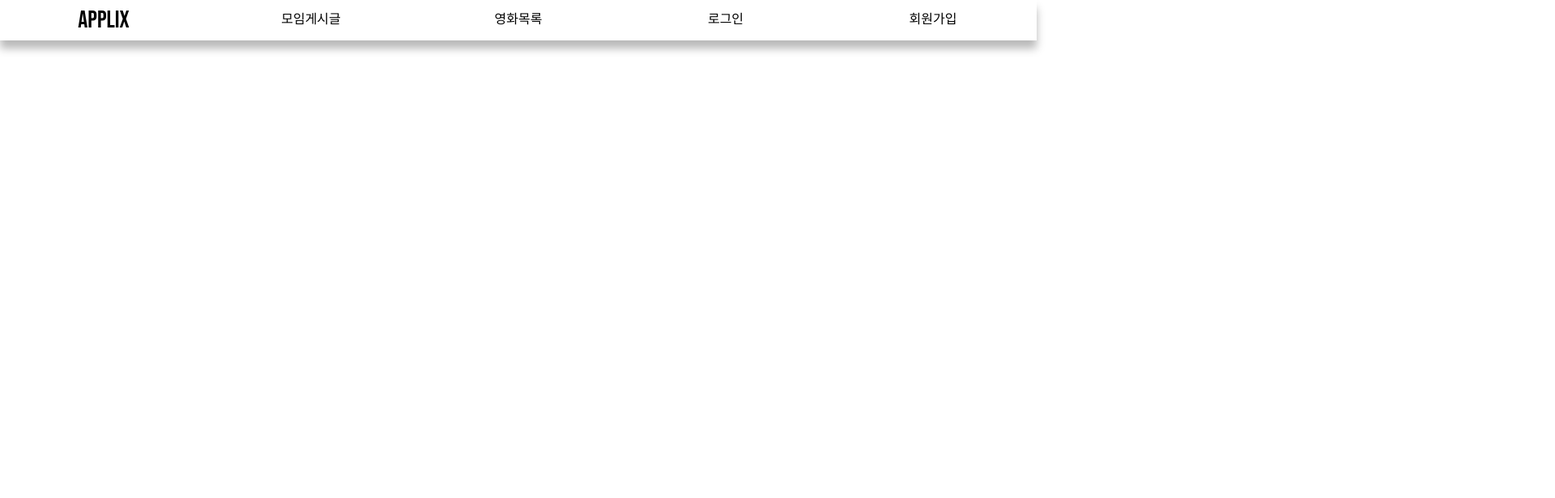
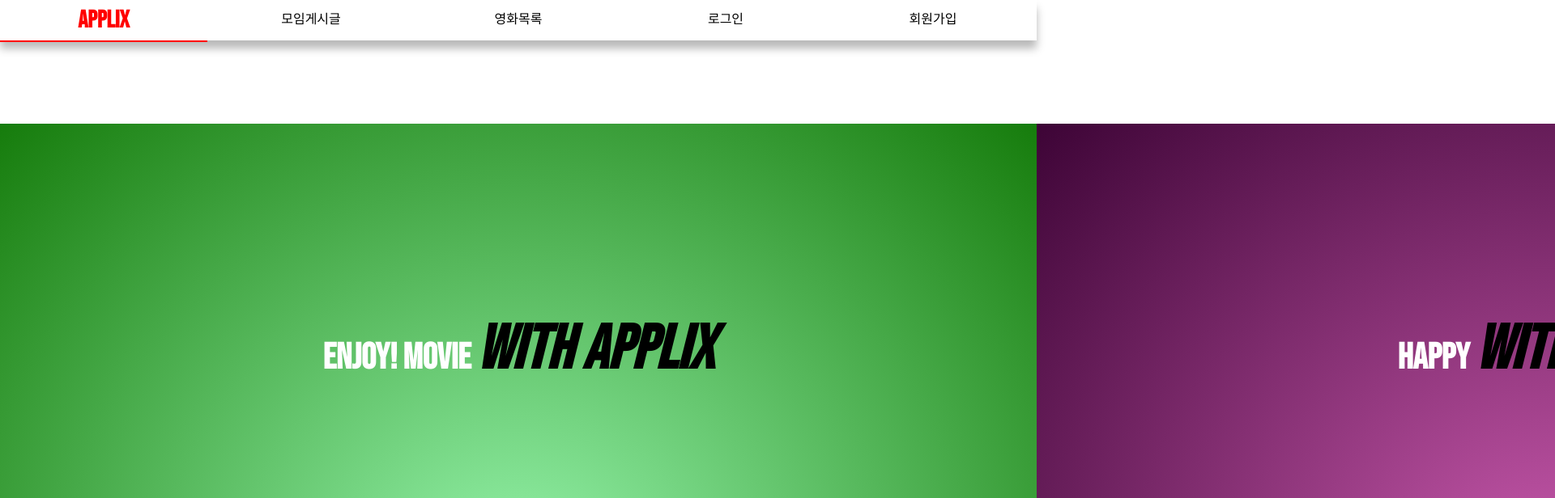
Before and after one commit to NemoTaek/Applix-Client, a React (Create React App) app: page /about in a window 1280 px wide. Shown: the top 616 px of the page at 81% size, 1920 px wide, since content can reach past the window. Built offline with nearby package versions, Linux system fonts and the light colour scheme; some icons are missing.

Commit message:
Completed: Main CSS

```diff
--- a/src/App.js
+++ b/src/App.js
@@ -12,6 +12,7 @@
 import NewPost from "./pages/NewPost";
 import ViewPost from "./pages/ViewPost";
 import MovieList from "./pages/MovieList";
+import About from "./pages/About";
 // components
 import Nav from "./components/Nav";
 import Logout from "./components/Logout";
@@ -67,6 +68,7 @@
       isMainOpen: !prevState.isMainOpen,
     }));
 
+    document.location.href = "/about";
     document.body.style.overflowY = "scroll";
   };
 
@@ -140,7 +142,7 @@
 
             <Route path="/signup" component={Signup} />
 
-            <Route path="/findtheater" />
+            <Route path="/about" component={About} />
 
             <Route path="/board">
               <Board handleBoardView={handleBoardView} />
@@ -165,7 +167,7 @@
             </Route>
           </Switch>
         </div>
-        <footer></footer>
+        {/* <footer></footer> */}
       </div>
     );
   }
--- a/src/components/Nav.js
+++ b/src/components/Nav.js
@@ -1,7 +1,6 @@
 import React, { Component } from "react";
 import { NavLink } from "react-router-dom";
 import "./Nav.css";
-import logo from "../pages/logo.png";
 
 class Nav extends Component {
   state = {
@@ -56,7 +55,7 @@
             )} */}
             <li>
               <NavLink
-                to="/findtheater"
+                to="/about"
                 className="navlogo"
                 activeClassName="navlogo selected"
               >
--- /dev/null
+++ b/src/pages/About.css
@@ -0,0 +1,51 @@
+.about-wrap {
+  width: 100%;
+  text-align: center;
+}
+
+.about-wrap > ul li {
+  margin-top: -35px;
+  height: 70vh;
+  line-height: 70vh;
+  font-size: 3vw;
+  font-family: "Bebas Neue", cursive;
+  color: white;
+}
+
+.about-wrap > ul li h3 strong {
+  font-size: 6vw;
+  font-style: italic;
+  color: black;
+}
+
+.section1 {
+  background: radial-gradient(
+    ellipse farthest-corner at center bottom,
+    #ea6b6b,
+    #881717
+  );
+}
+
+.section2 {
+  background: radial-gradient(
+    ellipse farthest-corner at center bottom,
+    #1350a1,
+    #4581f1
+  );
+}
+
+.section3 {
+  background: radial-gradient(
+    ellipse farthest-corner at center bottom,
+    #95f3aa,
+    #167c0c
+  );
+}
+
+.section4 {
+  background: radial-gradient(
+    ellipse farthest-corner at center bottom,
+    #c758ab,
+    #3d0436
+  );
+}
--- /dev/null
+++ b/src/pages/About.js
@@ -0,0 +1,61 @@
+import React from "react";
+import "./About.css";
+
+//class로 변경
+
+// 클릭하면 isEventActive : true → 클래스명에 animated가 붙는다.
+// 1초후에 원상복귀 시키기?
+
+function About(props) {
+  // const all = (ele) => document.querySelectorAll(ele);
+  const one = (ele) => document.querySelector(ele);
+  const slide = (_) => {
+    const wrap = one(".about-wrap"); // .slide 선택
+    const target = wrap.children[0]; // .slide ul 선택
+    const len = target.children.length; // .slide li 갯수
+    // .slide ul의 너비 조정
+    target.style.cssText = `width:calc(100% * ${len});display:flex;transition:1s`;
+    // .slide li의 너비 조정
+    Array.from(target.children).forEach(
+      (ele) => (ele.style.cssText = `width:calc(100% / ${len});`)
+    );
+    // 화면 전환 실행
+    let pos = 0;
+    setInterval(() => {
+      pos = (pos + 1) % len; // 장면 선택
+      target.style.marginLeft = `${-pos * 100}%`;
+    }, 2000); // 1500 = 1500ms = 1.5sec. 즉, 1.5초 마다 실행
+  };
+  window.onload = function () {
+    slide();
+  };
+
+  return (
+    <div className="about-wrap">
+      <ul>
+        <li className="section1">
+          <h3>
+            Hello! <strong>APPLIX</strong>
+          </h3>
+        </li>
+        <li className="section2">
+          <h3>
+            WOW!! <strong>APPLIX</strong>
+          </h3>
+        </li>
+        <li className="section3">
+          <h3>
+            Enjoy! Movie <strong>with APPLIX</strong>
+          </h3>
+        </li>
+        <li className="section4">
+          <h3>
+            Happy <strong>with APPLIX</strong>
+          </h3>
+        </li>
+      </ul>
+    </div>
+  );
+}
+
+export default About;
--- a/src/pages/ModifyInfo.js
+++ b/src/pages/ModifyInfo.js
@@ -1,12 +1,12 @@
 import axios from "axios";
 import React, { Component } from "react";
 
-axios.interceptors.request.use(function (config) {
-  const getToken = document.cookie.split("=");
-  config.headers.Authorization = getToken[1];
+// axios.interceptors.request.use(function (config) {
+//   const getToken = document.cookie.split("=");
+//   config.headers.Authorization = getToken[1];
 
-  return config;
-});
+//   return config;
+// });
 
 class ModifyInfo extends Component {
   constructor(props) {
@@ -36,6 +36,14 @@
     let error = document.getElementsByClassName("error")[0];
     const { password, nickname } = this.state;
     const modifyData = { password: password, nickName: nickname };
+
+    await axios.interceptors.request.use(function (config) {
+      const getToken = document.cookie.split("=");
+      config.headers.Authorization = getToken[1];
+
+      return config;
+    });
+
     console.log("정보변경 Headers : ", axios.defaults.headers);
     if (!modifyData.password || modifyData.password.length < 8) {
       error.style.display = "block";
--- a/src/pages/MovieList.js
+++ b/src/pages/MovieList.js
@@ -140,11 +140,16 @@
       link: data.link,
       genre: this.state.sendGenre,
     };
+
+    const wishCount = 0;
     // 로그인한 유저이면 전송이 가능하고, 로그인 안한 유저는 불가능하다.
     if (isLogin) {
       await axios
         .post("http://3.35.208.49:5000/search", sendWishBody)
-        .then((res) => console.log(res))
+        .then((res) => {
+          console.log(res);
+          localStorage.setItem(`wish${userid}?${wishCount}`, data.title);
+        })
         .catch((error) => {
           if (error.response) {
             // 409 : 중복되는 찜목록
```
Also changed, not shown: src/config/Api.js (deleted, +0 -8 lines).
